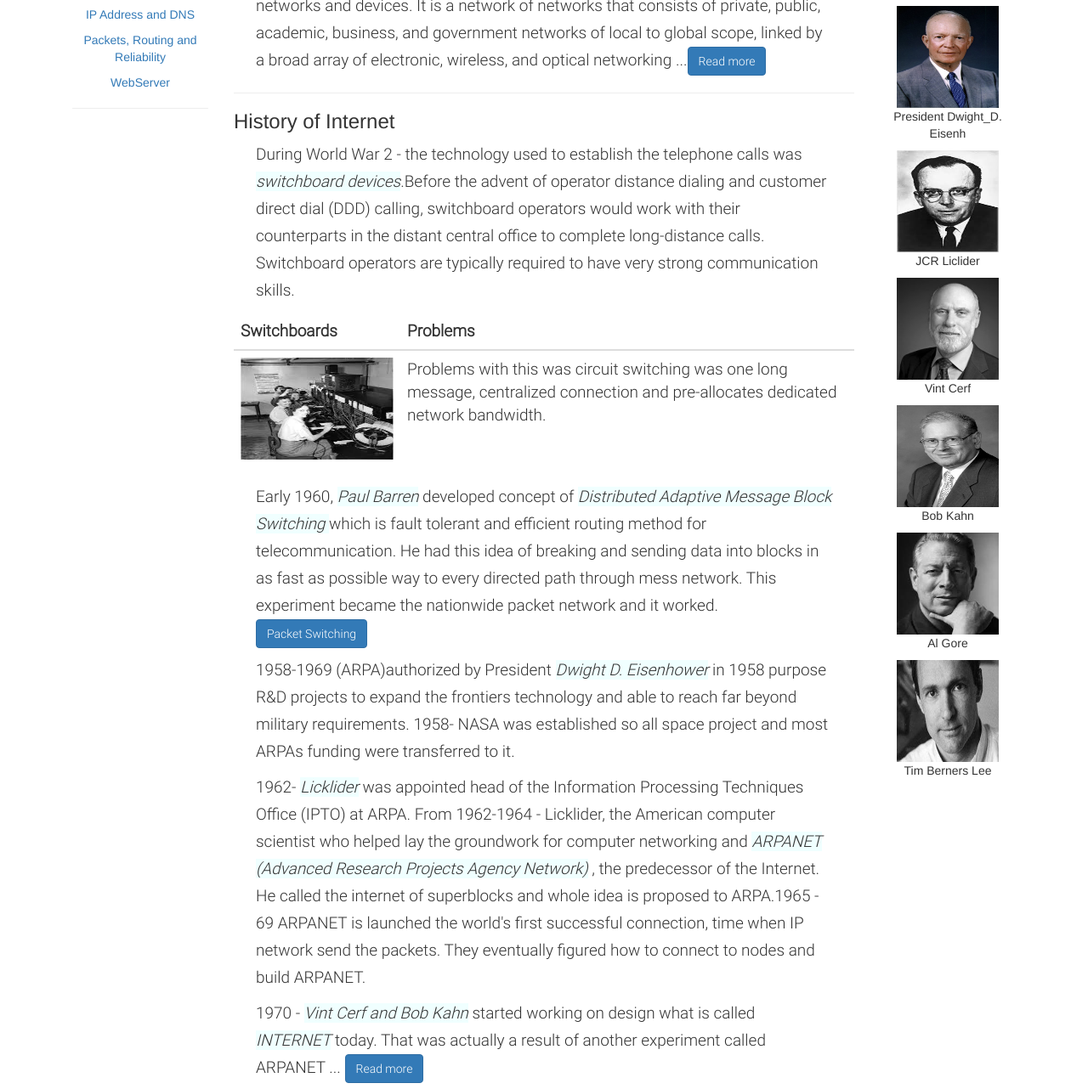
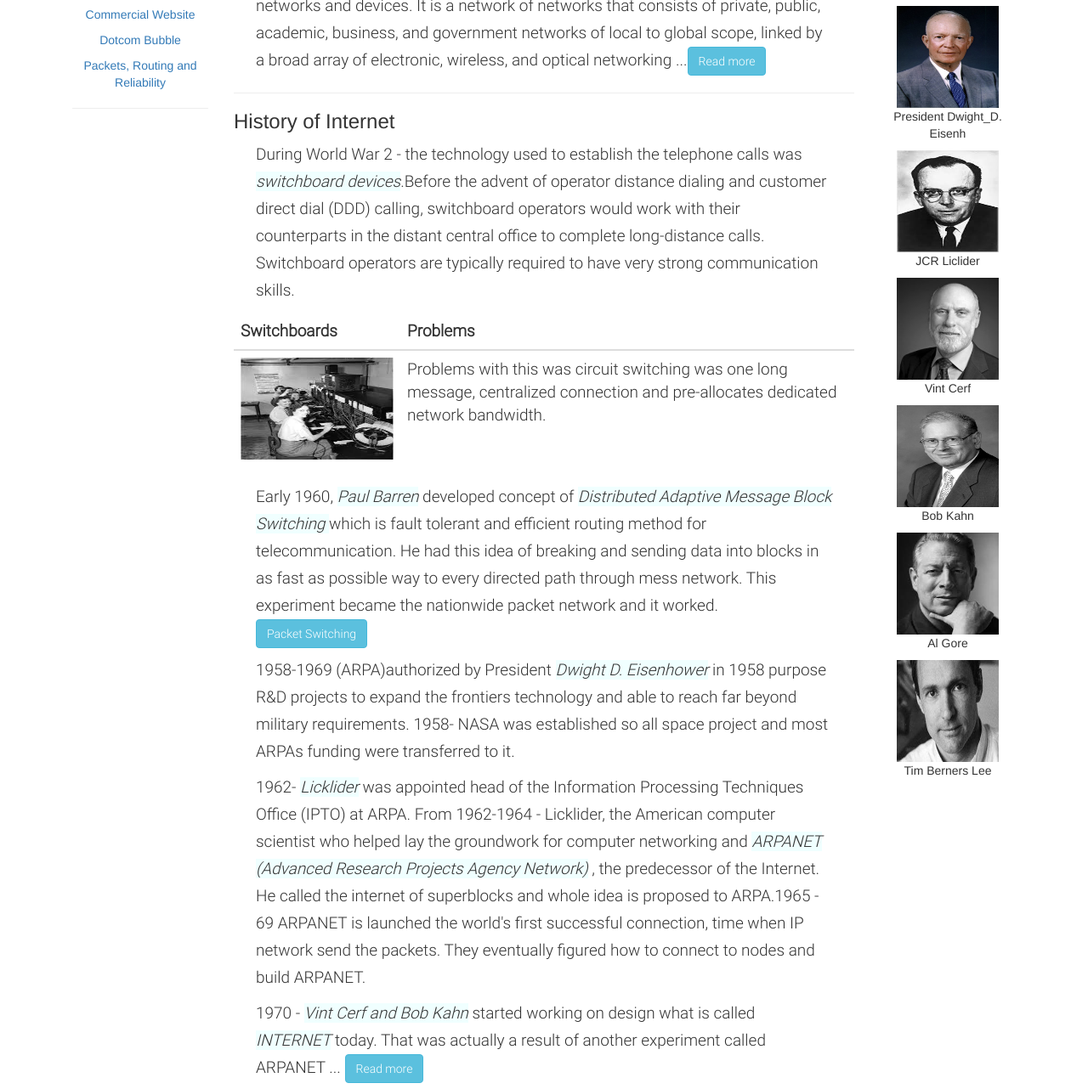
Before and after one commit to SuchiKhare/IS601Project1, a plain HTML site: page public_html/internethistory.html in a window 1280 px wide. Shown: the part 271-1553 px from the top of the page at 85% size. Drawn offline with nearby package versions, Linux system fonts and the light colour scheme.

Commit message:
arrange the sequence of side navigation, changed the button look from primary to btn btn-info,

```diff
--- a/public_html/internethistory.html
+++ b/public_html/internethistory.html
@@ -72,13 +72,13 @@
 
             <div class="col-sm-2 sidenav">
                 <p><b><a href="internethistory.html">The Internet</a></b></p>
+                <p><a href="webserver.html">WebServer</a></p>
+                <p><a href="#">IP Address and DNS</a></p>
                 <p><a href="#">Browser Wars</a></p>
                 <p><a href="#">Internet Search Part2</a></p>
                 <p><a href="#">Commercial Website</a></p>
                 <p><a href="#">Dotcom Bubble</a></p>
-                <p><a href="#">IP Address and DNS</a></p>
                 <p><a href="#">Packets, Routing and Reliability</a></p>
-                <p><a href="webserver.html">WebServer</a></p>
                 <hr class="black">
                 <!--<p><a class="btn btn-first" href="">Get Video</a></p>
                 <p><a class="btn btn-second" href="">Subscribe Us</a></p>-->
@@ -92,7 +92,7 @@
                     local to global scope, linked by a broad array of electronic, wireless, and optical networking
                     <span id="dots1">...</span><span id="more1">technologies. The Internet carries a vast range of information resources and services, such as the
                     inter-linked hypertext documents and applications of the World Wide Web (WWW), electronic mail,
-                        telephony, and file sharing.</span><button class="btn btn-primary" onclick="readMoreOrLess()" id="myBtn1">Read more</button>
+                        telephony, and file sharing.</span><button class="btn btn-info" onclick="readMoreOrLess()" id="myBtn1">Read more</button>
                 </p>
                 <hr class="black">
                 <h3>History of Internet</h3>
@@ -130,7 +130,7 @@
                     mess
                     network. This experiment became the nationwide packet network and it worked.
 
-                    <button type="button" height="50px" class="btn btn-primary" data-toggle="modal"
+                    <button type="button" height="50px" class="btn btn-info" data-toggle="modal"
                             data-target="#myModal">
                         Packet Switching
                     </button>
@@ -213,7 +213,7 @@
                     founded the World Wide Web Consortium (often referred to as "W3C") at MIT to create standards for
                     the web so that different websites work together.
 
-                </span> <button class="btn btn-primary" onclick="myFunction()" id="myBtn">Read more</button> </p>
+                </span> <button class="btn btn-info" onclick="myFunction()" id="myBtn">Read more</button> </p>
 
 
             </div>
```
